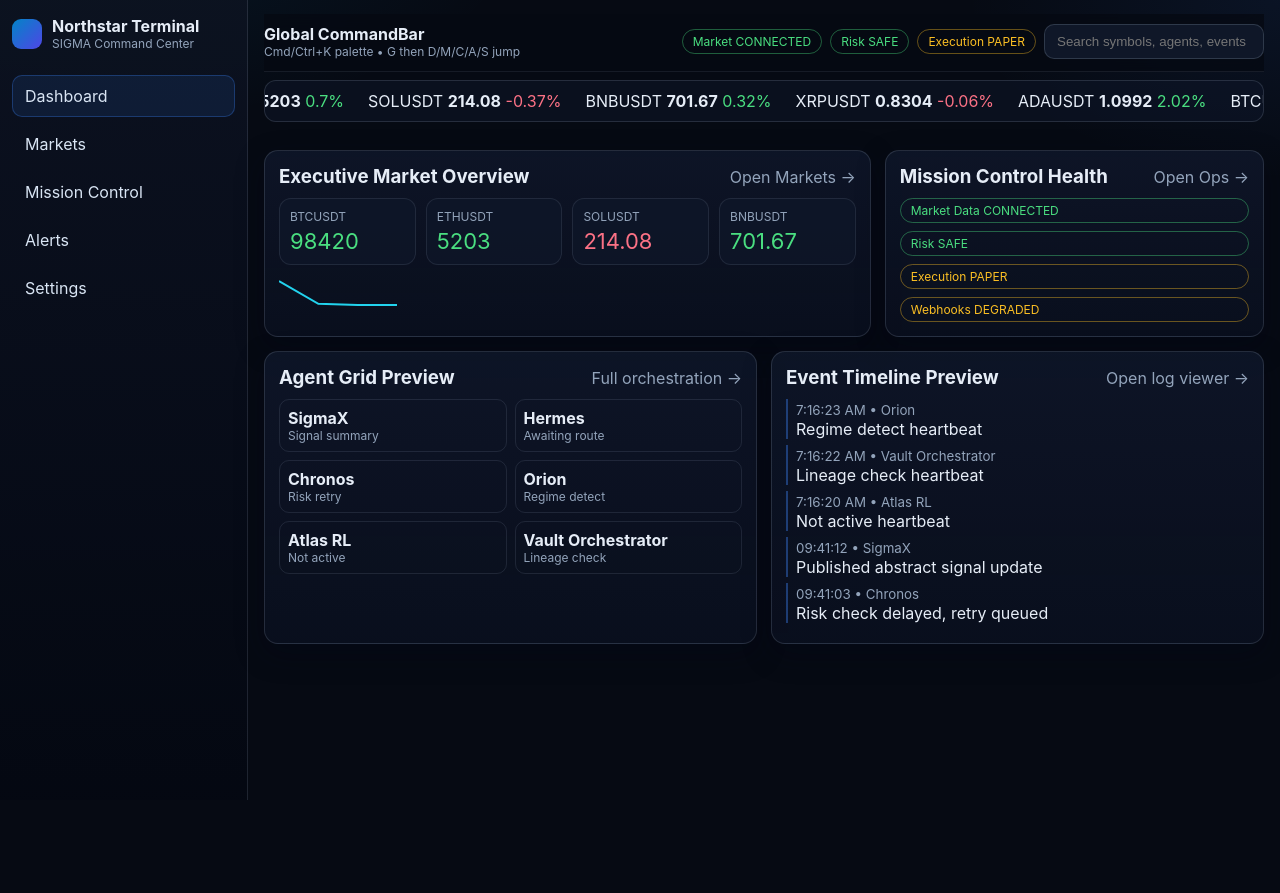
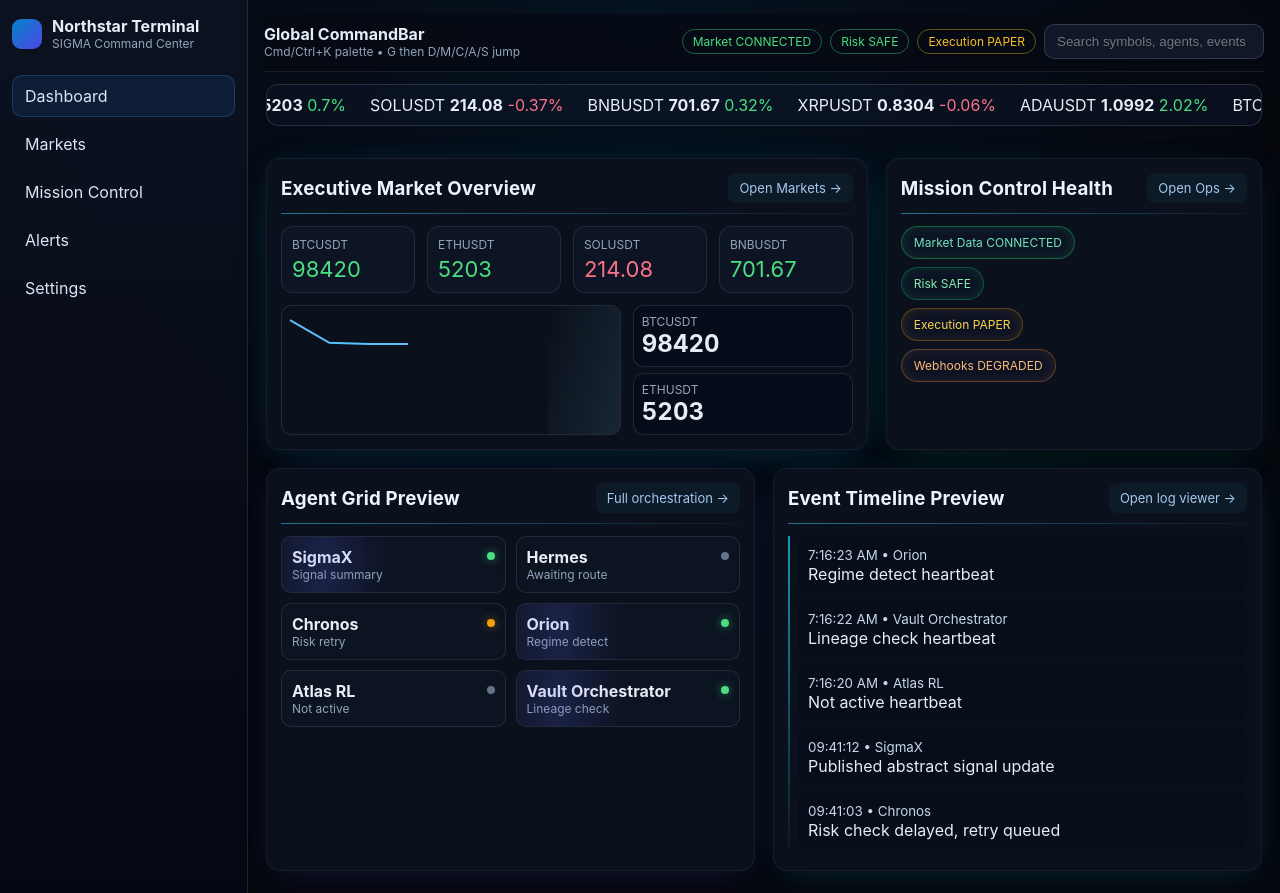
Before and after one commit to Kainiko943/hfh, a React (Vite) app: page /dashboard in a window 1280 px wide. Before the commit the page ends 800 px from the top, so only its background shows below. Built offline with nearby package versions, Linux system fonts and the light colour scheme.

Commit message:
feat: redesign dashboard into ultra-dark institutional command center

```diff
--- a/src/pages/DashboardPage.tsx
+++ b/src/pages/DashboardPage.tsx
@@ -3,7 +3,6 @@ import { Link } from 'react-router-dom'
 import { CardShell } from '../components/CardShell'
 import { Metric } from '../components/Metric'
 import { Sparkline } from '../components/Sparkline'
-import { StatusPill } from '../components/StatusPill'
 import { marketStore, missionStore } from '../state/mockStream'
 
 export function DashboardPage() {
@@ -15,36 +14,87 @@ export function DashboardPage() {
   const spark = useMemo(() => top.map((s) => s.price), [top])
 
   return (
-    <div className="page-grid">
-      <div className="ticker"><div className="ticker-track">{symbols.concat(symbols).map((s, i) => <span key={s.symbol + i}>{s.symbol} <strong>{s.price}</strong> <span style={{ color: s.change24h >= 0 ? '#4ade80' : '#fb7185' }}>{s.change24h}%</span></span>)}</div></div>
+    <div className="page-grid dashboard-premium">
+      <div className="ticker">
+        <div className="ticker-track">
+          {symbols.concat(symbols).map((s, i) => (
+            <span key={s.symbol + i}>
+              {s.symbol} <strong>{s.price}</strong>{' '}
+              <span style={{ color: s.change24h >= 0 ? '#4ade80' : '#fb7185' }}>{s.change24h}%</span>
+            </span>
+          ))}
+        </div>
+      </div>
 
-      <div style={{ display: 'grid', gridTemplateColumns: '1.6fr 1fr', gap: 14 }}>
-        <CardShell title="Executive Market Overview" action={<Link to="/markets" className="muted">Open Markets →</Link>}>
-          <div style={{ display: 'grid', gridTemplateColumns: 'repeat(4,1fr)', gap: 10 }}>
-            {top.map((s) => <Metric key={s.symbol} label={s.symbol} value={`${s.price}`} accent={s.change24h >= 0 ? '#4ade80' : '#fb7185'} />)}
+      <div className="dashboard-grid-top">
+        <CardShell title="Executive Market Overview" action={<Link to="/markets" className="ghost-link">Open Markets →</Link>}>
+          <div className="header-divider" />
+          <div style={{ display: 'grid', gridTemplateColumns: 'repeat(4,1fr)', gap: 12 }}>
+            {top.map((s) => (
+              <Metric
+                key={s.symbol}
+                label={s.symbol}
+                value={`${s.price}`}
+                accent={s.change24h >= 0 ? '#4ade80' : '#fb7185'}
+              />
+            ))}
           </div>
-          <div style={{ marginTop: 10 }}><Sparkline values={spark} /></div>
+
+          <div className="market-overview-foot">
+            <div className="sparkline-shimmer">
+              <Sparkline values={spark} color="#57c2ff" />
+              <span className="shimmer-overlay" />
+            </div>
+
+            <div style={{ display: 'grid', gap: 6 }}>
+              {top.slice(0, 2).map((s) => (
+                <div key={`${s.symbol}-${s.price}`} className="price-pulse-box">
+                  <span className="muted" style={{ fontSize: 12 }}>{s.symbol}</span>
+                  <strong className="price-pulse" style={{ fontVariantNumeric: 'tabular-nums', fontSize: 24 }}>{s.price}</strong>
+                </div>
+              ))}
+            </div>
+          </div>
         </CardShell>
 
-        <CardShell title="Mission Control Health" action={<Link to="/mission-control" className="muted">Open Ops →</Link>}>
-          <div style={{ display: 'grid', gap: 8 }}>
-            <StatusPill label="Market Data CONNECTED" tone="success" />
-            <StatusPill label="Risk SAFE" tone="success" />
-            <StatusPill label="Execution PAPER" tone="warn" />
-            <StatusPill label="Webhooks DEGRADED" tone="warn" />
+        <CardShell title="Mission Control Health" action={<Link to="/mission-control" className="ghost-link">Open Ops →</Link>}>
+          <div className="header-divider" />
+          <div className="health-pill-grid">
+            <div className="health-pill connected">Market Data CONNECTED</div>
+            <div className="health-pill safe">Risk SAFE</div>
+            <div className="health-pill paper">Execution PAPER</div>
+            <div className="health-pill degraded">Webhooks DEGRADED</div>
           </div>
         </CardShell>
       </div>
 
-      <div style={{ display: 'grid', gridTemplateColumns: '1fr 1fr', gap: 14 }}>
-        <CardShell title="Agent Grid Preview" action={<Link to="/mission-control" className="muted">Full orchestration →</Link>}>
-          <div style={{ display: 'grid', gridTemplateColumns: 'repeat(2,1fr)', gap: 8 }}>
-            {agents.slice(0, 6).map((a) => <div key={a.id} style={{ border: '1px solid rgba(148,163,184,.15)', borderRadius: 10, padding: 8 }}><strong>{a.id}</strong><div className="muted" style={{ fontSize: 12 }}>{a.action}</div></div>)}
+      <div className="dashboard-grid-bottom">
+        <CardShell title="Agent Grid Preview" action={<Link to="/mission-control" className="ghost-link">Full orchestration →</Link>}>
+          <div className="header-divider" />
+          <div style={{ display: 'grid', gridTemplateColumns: 'repeat(2,1fr)', gap: 10 }}>
+            {agents.slice(0, 6).map((a) => (
+              <div key={a.id} className={`agent-mini ${a.status === 'RUNNING' ? 'is-active' : ''}`}>
+                <div style={{ display: 'flex', justifyContent: 'space-between' }}>
+                  <strong>{a.id}</strong>
+                  <span className={`dot ${a.status === 'RUNNING' ? 'green' : a.status === 'DEGRADED' ? 'amber' : 'slate'}`} />
+                </div>
+                <div className="muted" style={{ fontSize: 12 }}>{a.action}</div>
+                {a.status === 'RUNNING' && <div className="agent-shimmer" />}
+              </div>
+            ))}
           </div>
         </CardShell>
 
-        <CardShell title="Event Timeline Preview" action={<Link to="/mission-control" className="muted">Open log viewer →</Link>}>
-          {logs.slice(0, 10).map((l, i) => <div key={i} style={{ borderLeft: '2px solid rgba(59,130,246,.4)', paddingLeft: 8, marginBottom: 6 }}><small className="muted">{l.ts} • {l.agent}</small><div>{l.message}</div></div>)}
+        <CardShell title="Event Timeline Preview" action={<Link to="/mission-control" className="ghost-link">Open log viewer →</Link>}>
+          <div className="header-divider" />
+          <div className="timeline-premium">
+            {logs.slice(0, 10).map((l, i) => (
+              <div key={`${l.ts}-${i}`} className="timeline-event premium-in">
+                <small>{l.ts} • {l.agent}</small>
+                <div>{l.message}</div>
+              </div>
+            ))}
+          </div>
         </CardShell>
       </div>
     </div>
--- a/src/styles.css
+++ b/src/styles.css
@@ -7,9 +7,8 @@ html, body, #root {
   margin: 0;
   min-height: 100%;
   background:
-    radial-gradient(1000px 500px at 10% -10%, rgba(14, 165, 233, 0.08), transparent 40%),
-    radial-gradient(700px 400px at 100% 0%, rgba(59,130,246,0.08), transparent 45%),
-    #060a13;
+    radial-gradient(circle at 50% 0%, rgba(0,150,255,0.08), transparent 60%),
+    #05070d;
   color: #e6edf7;
 }
 a { color: inherit; text-decoration: none; }
@@ -111,3 +110,134 @@ a { color: inherit; text-decoration: none; }
 @media (prefers-reduced-motion: reduce) { * { animation: none !important; transition: none !important; } }
 @media (max-width: 1280px) { .command-right .input { width: 220px; } }
 @media (max-width: 1080px) { .shell { grid-template-columns:1fr; } .sidebar { display:none; } }
+
+/* Dashboard premium mode */
+.dashboard-premium {
+  padding: 4px 2px;
+  gap: 18px;
+}
+.dashboard-grid-top,
+.dashboard-grid-bottom {
+  display: grid;
+  gap: 18px;
+}
+.dashboard-grid-top { grid-template-columns: 1.6fr 1fr; }
+.dashboard-grid-bottom { grid-template-columns: 1fr 1fr; }
+
+.dashboard-premium .card {
+  background: #0b111c;
+  border: 1px solid rgba(255,255,255,0.05);
+  box-shadow: 0 0 30px rgba(0,150,255,0.06), 0 10px 34px rgba(2,6,23,.42);
+  transition: box-shadow 180ms ease-in-out, border-color 180ms ease-in-out;
+}
+.dashboard-premium .card:hover {
+  box-shadow: 0 0 38px rgba(0,150,255,0.1), 0 12px 42px rgba(2,6,23,.5);
+  border-color: rgba(255,255,255,0.08);
+}
+.dashboard-grid-top .card:nth-child(1) { box-shadow: 0 10px 40px -10px rgba(56,189,248,.15), 0 0 30px rgba(0,150,255,.06); }
+.dashboard-grid-top .card:nth-child(2) { box-shadow: 0 10px 40px -10px rgba(34,197,94,.14), 0 0 30px rgba(0,150,255,.04); }
+.dashboard-grid-bottom .card:nth-child(1) { box-shadow: 0 10px 40px -10px rgba(139,92,246,.14), 0 0 30px rgba(0,150,255,.04); }
+.dashboard-grid-bottom .card:nth-child(2) { box-shadow: 0 10px 40px -10px rgba(34,211,238,.14), 0 0 30px rgba(0,150,255,.04); }
+
+.dashboard-premium h3 { letter-spacing: .01em; color: #eef4ff; }
+.header-divider {
+  height: 1px;
+  background: linear-gradient(90deg, rgba(56,189,248,.55), rgba(56,189,248,.05));
+  margin: 4px 0 12px;
+}
+.ghost-link {
+  font-size: 13px;
+  color: #a3c7ee;
+  padding: 6px 10px;
+  border-radius: 8px;
+  background: rgba(56,189,248,.06);
+  border: 1px solid transparent;
+  transition: all 180ms ease-in-out;
+}
+.ghost-link:hover { border-color: rgba(56,189,248,.35); background: rgba(56,189,248,.1); }
+
+.market-overview-foot { margin-top: 12px; display: grid; grid-template-columns: 1fr 220px; gap: 12px; }
+.sparkline-shimmer { position: relative; border: 1px solid rgba(148,163,184,.18); border-radius: 10px; padding: 8px; overflow: hidden; }
+.shimmer-overlay {
+  position: absolute; inset: 0;
+  background: linear-gradient(105deg, transparent 0%, rgba(125,211,252,.18) 45%, transparent 55%);
+  transform: translateX(-120%);
+  animation: lineShimmer 3.2s ease-in-out infinite;
+}
+@keyframes lineShimmer { to { transform: translateX(120%); } }
+
+.price-pulse-box {
+  border: 1px solid rgba(148,163,184,.18);
+  border-radius: 10px;
+  padding: 8px;
+  display: grid;
+  background: rgba(2,6,23,.32);
+}
+.price-pulse {
+  animation: pricePulse 180ms ease-in-out;
+}
+@keyframes pricePulse {
+  from { text-shadow: 0 0 0 rgba(56,189,248,0); }
+  to { text-shadow: 0 0 18px rgba(56,189,248,.35); }
+}
+
+.health-pill-grid { display: grid; gap: 8px; }
+.health-pill {
+  border-radius: 999px;
+  padding: 8px 12px;
+  font-size: 12px;
+  border: 1px solid rgba(148,163,184,.24);
+  background: rgba(15,23,42,.6);
+  width: fit-content;
+}
+.health-pill.connected { color: #6ee7b7; box-shadow: inset 0 0 12px rgba(34,197,94,.16); border-color: rgba(34,197,94,.45); }
+.health-pill.safe { color: #86efac; box-shadow: inset 0 0 12px rgba(16,185,129,.16); border-color: rgba(16,185,129,.4); }
+.health-pill.paper { color: #fcd34d; box-shadow: inset 0 0 12px rgba(245,158,11,.14); border-color: rgba(245,158,11,.35); }
+.health-pill.degraded { color: #fdba74; box-shadow: inset 0 0 12px rgba(251,146,60,.12); border-color: rgba(251,146,60,.35); }
+
+.agent-mini {
+  position: relative;
+  border: 1px solid rgba(148,163,184,.17);
+  border-radius: 10px;
+  padding: 10px;
+  background: rgba(15,23,42,.44);
+  backdrop-filter: blur(6px);
+  overflow: hidden;
+}
+.dot { width: 8px; height: 8px; border-radius: 99px; margin-top: 5px; display: inline-block; }
+.dot.green { background: #4ade80; box-shadow: 0 0 10px rgba(74,222,128,.6); }
+.dot.amber { background: #f59e0b; box-shadow: 0 0 10px rgba(245,158,11,.5); }
+.dot.slate { background: #64748b; }
+.agent-shimmer {
+  position: absolute; left: -120%; top: 0; width: 60%; height: 100%;
+  background: linear-gradient(90deg, transparent, rgba(99,102,241,.18), transparent);
+  animation: agentShimmer 3.8s ease-in-out infinite;
+}
+@keyframes agentShimmer { to { left: 150%; } }
+
+.timeline-premium {
+  position: relative;
+  padding-left: 10px;
+}
+.timeline-premium::before {
+  content: '';
+  position: absolute;
+  left: 0;
+  top: 0;
+  bottom: 0;
+  width: 2px;
+  background: linear-gradient(180deg, rgba(34,211,238,.7), rgba(34,211,238,.05));
+}
+.timeline-event { margin-bottom: 8px; padding: 8px 10px; background: rgba(2,6,23,.34); border-radius: 8px; }
+.timeline-event small { color: #c8d7ea; }
+.premium-in { animation: logIn 180ms ease-in-out; }
+@keyframes logIn {
+  from { opacity: .4; transform: translateY(3px); box-shadow: 0 0 0 rgba(34,211,238,0); }
+  to { opacity: 1; transform: translateY(0); box-shadow: 0 0 12px rgba(34,211,238,.08); }
+}
+
+@media (max-width: 1180px) {
+  .dashboard-grid-top,
+  .dashboard-grid-bottom { grid-template-columns: 1fr; }
+  .market-overview-foot { grid-template-columns: 1fr; }
+}
```
Also changed, not shown: src/theme/tokens.ts (+12 -6 lines).
